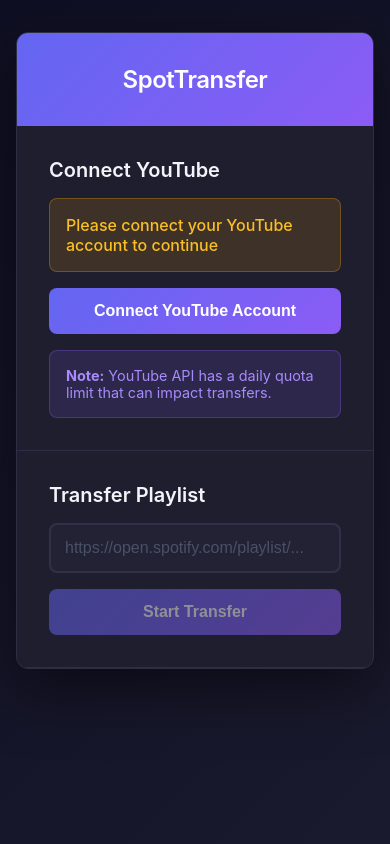
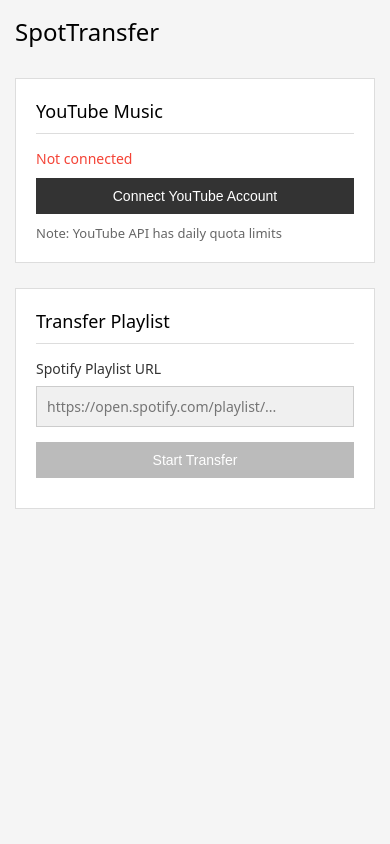
Before and after one commit to Harsho-afk/SpotTransfer, a Flask app: page / in a window 390 px wide. Run offline with Flask 3, Linux system fonts and the light colour scheme; some libraries are stand-ins or nearby versions.

Commit message:
style: ui change

```diff
--- a/static/script.js
+++ b/static/script.js
@@ -219,9 +219,7 @@ function showCompletion(notFoundList) {
 
     if (notFoundList.length === 0) {
         document.getElementById('notFoundContainer').innerHTML = `
-            <div class="info-box" style="margin-top: 5px;">
-                All tracks processed successfully.
-            </div>
+            <p style="color: #4caf50; font-size: 13px; margin-top: 10px;">All tracks transferred successfully.</p>
         `;
         return;
     }
--- a/static/style.css
+++ b/static/style.css
@@ -6,228 +6,189 @@
 
 body {
     font-family:
-        -apple-system, BlinkMacSystemFont, 'Segoe UI', Roboto, Oxygen, Ubuntu,
-        Cantarell, sans-serif;
-    background: linear-gradient(135deg, #0f0f23 0%, #1a1a2e 100%);
-    min-height: 100vh;
-    padding: 2rem 1rem;
-    color: #e2e8f0;
+        system-ui,
+        -apple-system,
+        sans-serif;
+    background: #f5f5f5;
+    padding: 20px;
+    color: #333;
 }
 
 .container {
-    max-width: 700px;
+    max-width: 600px;
     margin: 0 auto;
-    background: #1e1e2e;
-    border-radius: 12px;
-    box-shadow: 0 20px 60px rgba(0, 0, 0, 0.5);
-    overflow: hidden;
-    border: 1px solid #2d2d44;
 }
 
-.header {
-    background: linear-gradient(135deg, #6366f1 0%, #8b5cf6 100%);
-    color: white;
-    padding: 2rem;
-    text-align: center;
-}
-
-.header h1 {
-    font-size: 2rem;
-    font-weight: 600;
-    letter-spacing: -0.5px;
-}
-
-.section {
-    padding: 2rem;
+h1 {
+    font-size: 28px;
+    font-weight: 400;
+    margin-bottom: 30px;
+    color: #000;
 }
 
 h2 {
-    font-size: 1.25rem;
-    font-weight: 600;
-    margin-bottom: 1rem;
-    color: #f1f5f9;
+    font-size: 18px;
+    font-weight: 400;
+    margin-bottom: 15px;
+    color: #000;
+    border-bottom: 1px solid #ddd;
+    padding-bottom: 10px;
 }
 
-.status-box {
-    padding: 1rem;
-    border-radius: 8px;
-    margin-bottom: 1rem;
-    font-weight: 500;
+section {
+    margin-bottom: 25px;
+    background: #fff;
+    padding: 20px;
+    border: 1px solid #ddd;
 }
 
-.success-box {
-    background: rgba(16, 185, 129, 0.15);
-    color: #34d399;
-    border: 1px solid rgba(16, 185, 129, 0.3);
-}
-
-.warning-box {
-    background: rgba(245, 158, 11, 0.15);
-    color: #fbbf24;
-    border: 1px solid rgba(245, 158, 11, 0.3);
-}
-
-.info-box {
-    background: rgba(139, 92, 246, 0.15);
-    color: #a78bfa;
-    border: 1px solid rgba(139, 92, 246, 0.3);
-    padding: 1rem;
-    border-radius: 8px;
-    font-size: 0.9rem;
-}
-
-.error-box {
-    background: rgba(239, 68, 68, 0.15);
-    color: #f87171;
-    border: 1px solid rgba(239, 68, 68, 0.3);
-    padding: 1rem;
-    border-radius: 8px;
-    margin-top: 1rem;
+label {
+    display: block;
+    font-size: 14px;
+    margin-bottom: 8px;
+    font-weight: 500;
 }
 
 input[type='text'] {
     width: 100%;
-    padding: 0.875rem;
-    background: #2d2d44;
-    border: 2px solid #3d3d5c;
-    border-radius: 8px;
-    font-size: 1rem;
-    color: #e2e8f0;
-    transition: all 0.2s;
-    margin-bottom: 1rem;
-}
-
-input[type='text']::placeholder {
-    color: #64748b;
+    padding: 10px;
+    margin-bottom: 15px;
+    border: 1px solid #ccc;
+    font-size: 14px;
+    font-family: inherit;
 }
 
 input[type='text']:focus {
-    outline: none;
-    border-color: #6366f1;
-    box-shadow: 0 0 0 3px rgba(99, 102, 241, 0.2);
-    background: #353551;
+    outline: 1px solid #666;
+    border-color: #666;
 }
 
 input[type='text']:disabled {
-    background: #252538;
+    background: #f0f0f0;
     cursor: not-allowed;
-    opacity: 0.6;
 }
 
 button {
+    display: block;
     width: 100%;
-    padding: 0.875rem 1.5rem;
-    background: linear-gradient(135deg, #6366f1 0%, #8b5cf6 100%);
-    color: white;
+    padding: 10px;
+    background: #333;
+    color: #fff;
     border: none;
-    border-radius: 8px;
-    font-size: 1rem;
-    font-weight: 600;
+    font-size: 14px;
     cursor: pointer;
-    transition: all 0.2s;
+    margin-bottom: 10px;
 }
 
 button:hover:not(:disabled) {
-    transform: translateY(-2px);
-    box-shadow: 0 10px 20px rgba(99, 102, 241, 0.4);
-}
-
-button:active:not(:disabled) {
-    transform: translateY(0);
+    background: #555;
 }
 
 button:disabled {
-    opacity: 0.5;
+    background: #bbb;
     cursor: not-allowed;
 }
 
-button.secondary {
-    background: transparent;
-    color: #6366f1;
-    border: 2px solid #6366f1;
+a {
+    text-decoration: none;
 }
 
-button.secondary:hover:not(:disabled) {
-    background: rgba(99, 102, 241, 0.1);
-}
-
-hr {
-    border: none;
-    border-top: 1px solid #2d2d44;
+a button {
     margin: 0;
 }
 
-.progress-container {
-    display: none;
-    padding: 2rem;
-    background: #16162a;
+.status-connected {
+    color: #4caf50;
+    font-size: 14px;
+    margin-bottom: 10px;
+}
+
+.status-disconnected {
+    color: #f44336;
+    font-size: 14px;
+    margin-bottom: 10px;
+}
+
+.note {
+    font-size: 13px;
+    color: #666;
+    margin-top: 10px;
 }
 
 .progress-bar {
-    background: #2d2d44;
-    border-radius: 8px;
-    overflow: hidden;
-    margin-bottom: 1.5rem;
+    width: 100%;
+    height: 30px;
+    background: #e0e0e0;
+    border: 1px solid #ccc;
+    margin-bottom: 20px;
+    position: relative;
 }
 
 .progress-fill {
-    background: linear-gradient(135deg, #6366f1 0%, #8b5cf6 100%);
-    height: 2.5rem;
+    height: 100%;
+    background: #333;
     display: flex;
     align-items: center;
     justify-content: center;
-    color: white;
-    font-weight: 600;
-    transition: width 0.3s ease;
+    color: #fff;
+    font-size: 12px;
+    font-weight: 500;
+    transition: width 0.3s;
+    width: 0%;
+}
+
+.progress-text {
+    position: relative;
+    z-index: 1;
 }
 
 .stats {
     display: grid;
-    grid-template-columns: repeat(3, 1fr);
-    gap: 1rem;
-    margin-bottom: 1.5rem;
+    grid-template-columns: 1fr 1fr 1fr;
+    gap: 15px;
+    margin-bottom: 20px;
 }
 
-.stat-box {
-    background: #1e1e2e;
-    padding: 1rem;
-    border-radius: 8px;
+.stat {
+    border: 1px solid #ddd;
+    padding: 15px;
     text-align: center;
-    border: 1px solid #2d2d44;
+    background: #fafafa;
 }
 
-.stat-box .label {
-    font-size: 0.875rem;
-    color: #94a3b8;
-    margin-bottom: 0.5rem;
+.stat .label {
+    display: block;
+    font-size: 12px;
+    color: #666;
+    margin: 0 0 5px 0;
+    font-weight: normal;
 }
 
-.stat-box .value {
-    font-size: 1.5rem;
-    font-weight: 700;
-    color: #f1f5f9;
+.stat .value {
+    display: block;
+    font-size: 24px;
+    font-weight: 600;
+    color: #000;
 }
 
-.current-track {
-    background: #1e1e2e;
-    padding: 1rem;
-    border-radius: 8px;
-    border: 1px solid #2d2d44;
-    min-height: 3rem;
+.track-status {
+    padding: 15px;
+    border: 1px solid #ddd;
+    background: #fafafa;
+    font-size: 14px;
     display: flex;
     align-items: center;
-    color: #cbd5e1;
+    gap: 8px;
 }
 
 .spinner {
     display: inline-block;
-    width: 16px;
-    height: 16px;
-    border: 2px solid #2d2d44;
-    border-top-color: #6366f1;
+    width: 14px;
+    height: 14px;
+    border: 2px solid #ccc;
+    border-top-color: #333;
     border-radius: 50%;
     animation: spin 0.8s linear infinite;
-    margin-right: 0.5rem;
 }
 
 @keyframes spin {
@@ -236,59 +197,53 @@ hr {
     }
 }
 
+.error-box {
+    background: #ffebee;
+    border: 1px solid #ef5350;
+    color: #c62828;
+    padding: 15px;
+    margin-top: 15px;
+    font-size: 13px;
+    line-height: 1.5;
+}
+
 .not-found-section {
-    margin-top: 1.5rem;
-    background: #1e1e2e;
-    padding: 1.5rem;
-    border-radius: 8px;
-    border: 1px solid #2d2d44;
+    margin-top: 15px;
+    border: 1px solid #ddd;
+    padding: 15px;
+    background: #fafafa;
 }
 
 .not-found-section h3 {
-    font-size: 1rem;
-    font-weight: 600;
-    margin-bottom: 1rem;
-    color: #f1f5f9;
+    font-size: 14px;
+    margin-bottom: 10px;
+    font-weight: 500;
+    color: #f57c00;
 }
 
 .not-found-list {
-    max-height: 300px;
+    max-height: 250px;
     overflow-y: auto;
-    font-size: 0.9rem;
-    color: #94a3b8;
+    font-size: 13px;
+    color: #666;
 }
 
 .not-found-list div {
-    padding: 0.5rem 0;
-    border-bottom: 1px solid #252538;
+    padding: 8px;
+    border-bottom: 1px solid #eee;
 }
 
 .not-found-list div:last-child {
     border-bottom: none;
 }
 
-/* Scrollbar styling for dark theme */
-.not-found-list::-webkit-scrollbar {
-    width: 8px;
-}
+@media (max-width: 600px) {
+    body {
+        padding: 15px;
+    }
 
-.not-found-list::-webkit-scrollbar-track {
-    background: #1e1e2e;
-    border-radius: 4px;
-}
-
-.not-found-list::-webkit-scrollbar-thumb {
-    background: #3d3d5c;
-    border-radius: 4px;
-}
-
-.not-found-list::-webkit-scrollbar-thumb:hover {
-    background: #4d4d6c;
-}
-
-@media (max-width: 640px) {
-    .header h1 {
-        font-size: 1.5rem;
+    h1 {
+        font-size: 24px;
     }
 
     .stats {
--- a/templates/index.html
+++ b/templates/index.html
@@ -10,37 +10,25 @@
 
     <body>
         <div class="container">
-            <div class="header">
-                <h1>SpotTransfer</h1>
-            </div>
+            <h1>SpotTransfer</h1>
 
-            <div class="section">
-                <h2>Connect YouTube</h2>
+            <section>
+                <h2>YouTube Music</h2>
                 {% if youtube_authenticated %}
-                <div class="status-box success-box">
-                    YouTube Music Connected
-                </div>
-                <button class="secondary" onclick="handleDisconnect()">
-                    Disconnect
-                </button>
+                <p class="status-connected">Connected</p>
+                <button onclick="handleDisconnect()">Disconnect</button>
                 {% else %}
-                <div class="status-box warning-box">
-                    Please connect your YouTube account to continue
-                </div>
+                <p class="status-disconnected">Not connected</p>
                 <a href="/authorize">
                     <button>Connect YouTube Account</button>
                 </a>
-                <div class="info-box" style="margin-top: 1rem">
-                    <strong>Note:</strong> YouTube API has a daily quota limit
-                    that can impact transfers.
-                </div>
+                <p class="note">Note: YouTube API has daily quota limits</p>
                 {% endif %}
-            </div>
+            </section>
 
-            <hr />
-
-            <div class="section">
+            <section>
                 <h2>Transfer Playlist</h2>
+                <label for="playlistUrl">Spotify Playlist URL</label>
                 <input
                     type="text"
                     id="playlistUrl"
@@ -66,37 +54,39 @@
                 >
                     Start Transfer
                 </button>
-            </div>
+            </section>
 
-            <div class="progress-container" id="progressContainer">
+            <section id="progressContainer" style="display: none">
+                <h2>Transfer Progress</h2>
+
                 <div class="progress-bar">
-                    <div class="progress-fill" id="progressFill">0%</div>
+                    <div class="progress-fill" id="progressFill">
+                        <span class="progress-text">0%</span>
+                    </div>
                 </div>
 
                 <div class="stats">
-                    <div class="stat-box">
-                        <div class="label">Total</div>
-                        <div class="value" id="totalTracks">0</div>
+                    <div class="stat">
+                        <span class="label">Total</span>
+                        <span class="value" id="totalTracks">0</span>
                     </div>
-                    <div class="stat-box">
-                        <div class="label">Added</div>
-                        <div class="value" id="addedTracks">0</div>
+                    <div class="stat">
+                        <span class="label">Added</span>
+                        <span class="value" id="addedTracks">0</span>
                     </div>
-                    <div class="stat-box">
-                        <div class="label">Not Found</div>
-                        <div class="value" id="notFoundTracks">0</div>
+                    <div class="stat">
+                        <span class="label">Not Found</span>
+                        <span class="value" id="notFoundTracks">0</span>
                     </div>
                 </div>
 
-                <div class="current-track" id="currentTrack">
+                <div class="track-status" id="currentTrack">
                     <span class="spinner"></span> Initializing...
                 </div>
 
                 <div id="quotaWarning"></div>
                 <div id="notFoundContainer"></div>
-            </div>
-
-            <hr />
+            </section>
         </div>
 
         <script src="/static/script.js"></script>
```
